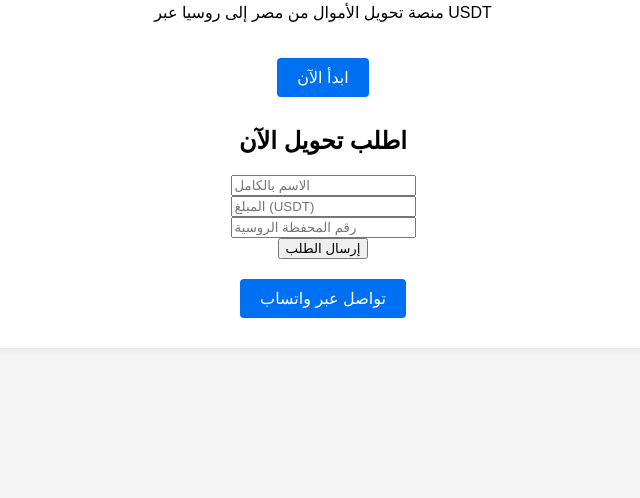
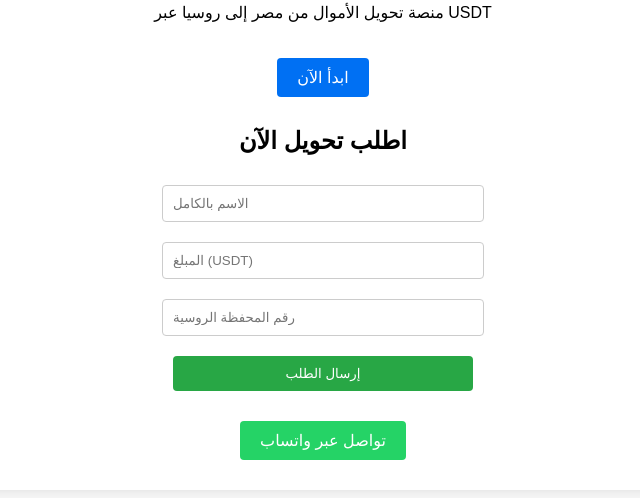
Before and after one commit to elgouker/-, a plain HTML site: page index.html in a window 1280 px wide. Shown: the part 166-664 px from the top of the page, without its empty margins (317-957 px from the left). Drawn offline with Linux system fonts and the light colour scheme.

Commit message:
Update style.css

```diff
--- a/style.css
+++ b/style.css
@@ -23,3 +23,25 @@ a {
 a:hover {
     background-color: #005bb5;
 }
+input, button {
+  margin: 10px 0;
+  padding: 10px;
+  width: 80%;
+  max-width: 300px;
+  border: 1px solid #ccc;
+  border-radius: 4px;
+}
+button {
+  background-color: #28a745;
+  color: #fff;
+  border: none;
+}
+button:hover {
+  background-color: #218838;
+}
+.whatsapp-button {
+  background-color: #25D366;
+}
+.whatsapp-button:hover {
+  background-color: #1ebe5d;
+}
```
